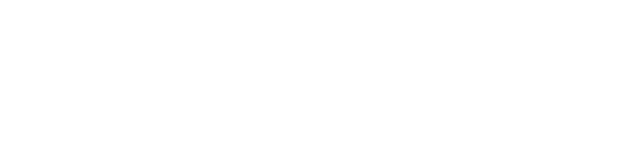
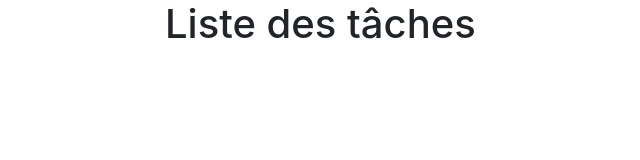
Before and after one commit to RomRav/jquery-doto-list, a website: page index.html in a window 1280 px wide. Shown: the whole page, without its empty margins (170-810 px from the left). Drawn offline with nearby package versions, Linux system fonts and the light colour scheme.

Commit message:
mise en place du projet

```diff
--- a/index.html
+++ b/index.html
@@ -1,5 +1,5 @@
 <!DOCTYPE html>
-<html lang="en">
+<html lang="fr">
 
 <head>
     <meta charset="UTF-8">
@@ -12,7 +12,13 @@
     <script src="yarn-assets/bootstrap/dist/js/bootstrap.js"></script>
 </head>
 
-<body>
+<body class="container-fluid">
+
+    <div class="row justify-content-center">
+        <div class="col-6">
+            <h1>Liste des tâches</h1>
+        </div>
+    </div>
 
 </body>
 
```
